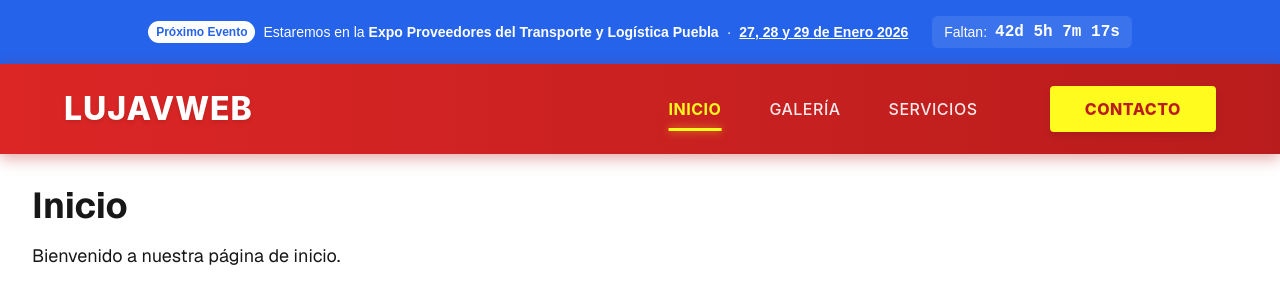
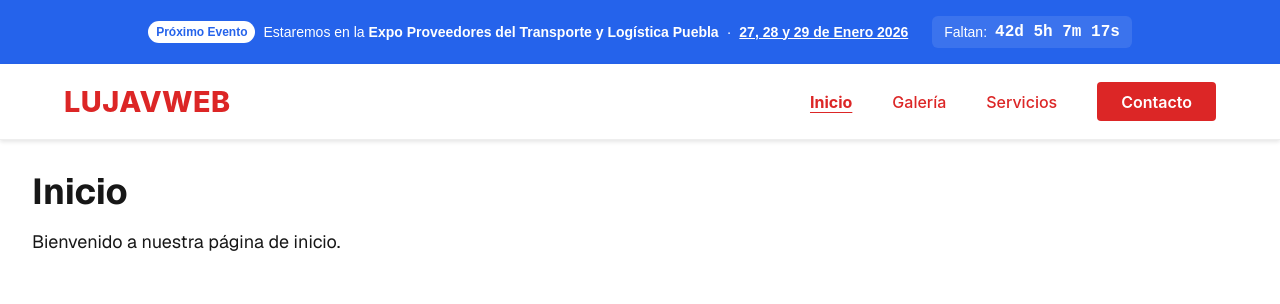
Before and after one commit to TransportesLujav/newlujav, a Next.js app: page / in a window 1280 px wide. Shown: the top 304 px of the page. Built offline with nearby package versions, Linux system fonts and the light colour scheme.

Commit message:
Update navbar: Clean white design with red text

```diff
--- a/src/components/navbar.css
+++ b/src/components/navbar.css
@@ -1,147 +1,91 @@
-/* Bold & High Impact Navbar */
+/* Normal Clean Navbar */
 .navbar {
   display: flex;
   justify-content: space-between;
   align-items: center;
-  padding: 0 4rem;
-  height: 90px;
-  background: linear-gradient(90deg, #DC2626 0%, #B91C1C 100%); /* Gradient Red */
-  box-shadow: 0 4px 15px rgba(185, 28, 28, 0.4);
+  padding: 1rem 4rem;
+  background-color: #ffffff;
+  box-shadow: 0 2px 4px rgba(0, 0, 0, 0.1);
   position: sticky;
   top: 0;
   z-index: 1000;
   font-family: 'Inter', sans-serif;
-  color: #ffffff;
+  border-bottom: 1px solid #eee;
 }
 
 .navbar-logo {
-  font-size: 2rem;
+  font-size: 1.8rem;
   font-weight: 800;
-  color: #ffffff;
+  color: #DC2626; /* Red */
   text-decoration: none;
-  display: flex;
-  align-items: center;
-  gap: 0.5rem;
   text-transform: uppercase;
-  letter-spacing: 1px;
-  text-shadow: 0 2px 4px rgba(0,0,0,0.1);
+  letter-spacing: 0.5px;
 }
 
 .navbar-links {
   display: flex;
-  gap: 3rem;
+  gap: 2.5rem;
   list-style: none;
   margin: 0;
   padding: 0;
   align-items: center;
-  height: 100%;
 }
 
 .navbar-link {
   text-decoration: none;
-  color: rgba(255, 255, 255, 0.9);
+  color: #DC2626; /* Red */
   font-weight: 500;
   font-size: 1rem;
-  letter-spacing: 0.5px;
-  text-transform: uppercase;
-  position: relative;
-  transition: all 0.3s ease;
-  padding: 0.5rem 0;
-}
-
-/* Yellow Line Hover Effect */
-.navbar-link::after {
-  content: '';
-  position: absolute;
-  width: 0;
-  height: 3px;
-  bottom: -4px;
-  left: 50%;
-  transform: translateX(-50%);
-  background-color: #FFFB1F; /* Bright Yellow */
-  transition: width 0.3s ease;
-  box-shadow: 0 0 8px rgba(255, 251, 31, 0.6);
+  transition: all 0.2s ease;
 }
 
 .navbar-link:hover {
-  color: #ffffff;
-  text-shadow: 0 0 10px rgba(255,255,255,0.3);
-}
-
-.navbar-link:hover::after {
-  width: 100%;
+  color: #991b1b; /* Darker Red */
+  text-decoration: underline;
 }
 
 .navbar-link.active {
-  color: #FFFB1F;
   font-weight: 700;
+  text-decoration: underline;
+  text-underline-offset: 4px;
 }
 
-.navbar-link.active::after {
-  width: 100%;
-  background-color: #FFFB1F;
-}
-
-/* "Contacto" Button - Yellow High Contrast */
-.navbar-links li:last-child {
-  margin-left: 1.5rem;
-}
-
+/* Contact Button */
 .navbar-links li:last-child .navbar-link {
-  background-color: #FFFB1F;
-  color: #B91C1C !important;
-  padding: 0.8rem 2.2rem;
+  background-color: #DC2626;
+  color: #ffffff;
+  padding: 0.6rem 1.5rem;
   border-radius: 4px;
-  font-weight: 800;
-  border: none;
-  box-shadow: 0 4px 6px rgba(0,0,0,0.1);
-  transform: skew(-10deg); /* Dynamic angle */
-}
-
-/* Correct text angle inside button */
-.navbar-links li:last-child .navbar-link span {
-  display: block;
-  transform: skew(10deg);
-}
-
-.navbar-links li:last-child .navbar-link::after {
-  display: none;
+  text-decoration: none;
+  font-weight: 600;
 }
 
 .navbar-links li:last-child .navbar-link:hover {
-  background-color: #ffffff;
-  color: #DC2626 !important;
-  transform: skew(-10deg) translateY(-3px);
-  box-shadow: 0 8px 15px rgba(0,0,0,0.2);
+  background-color: #b91c1c;
+  color: #ffffff;
+  text-decoration: none;
+  transform: translateY(-1px);
+  box-shadow: 0 2px 4px rgba(220, 38, 38, 0.2);
 }
 
 @media (max-width: 768px) {
   .navbar {
     flex-direction: column;
+    padding: 1rem;
+    gap: 1rem;
     height: auto;
-    padding: 1.5rem;
-    gap: 1.5rem;
-    background: #B91C1C;
   }
 
   .navbar-links {
     flex-direction: column;
-    gap: 1.5rem;
+    gap: 1rem;
     width: 100%;
-  }
-
-  .navbar-links li:last-child {
-    margin-left: 0;
-    width: 100%;
+    text-align: center;
   }
 
   .navbar-links li:last-child .navbar-link {
-    width: 100%;
-    text-align: center;
-    transform: none; /* Remove skew on mobile */
-  }
-
-  .navbar-links li:last-child .navbar-link span {
-    transform: none;
+    display: block;
+    width: fit-content;
+    margin: 0 auto;
   }
 }
```
